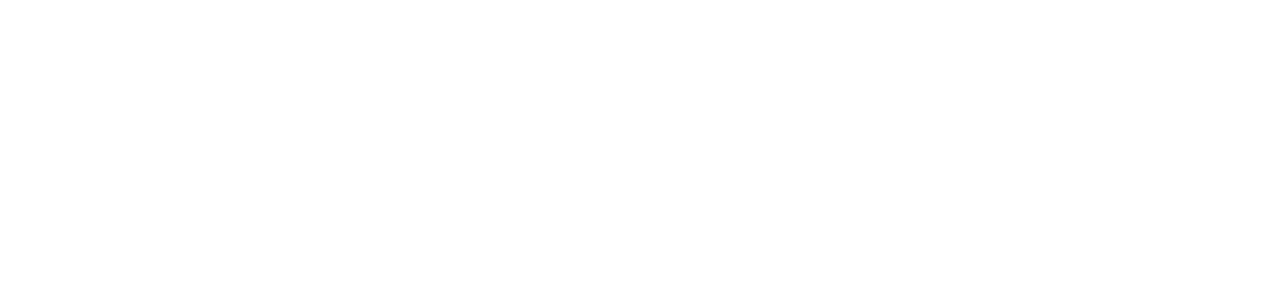
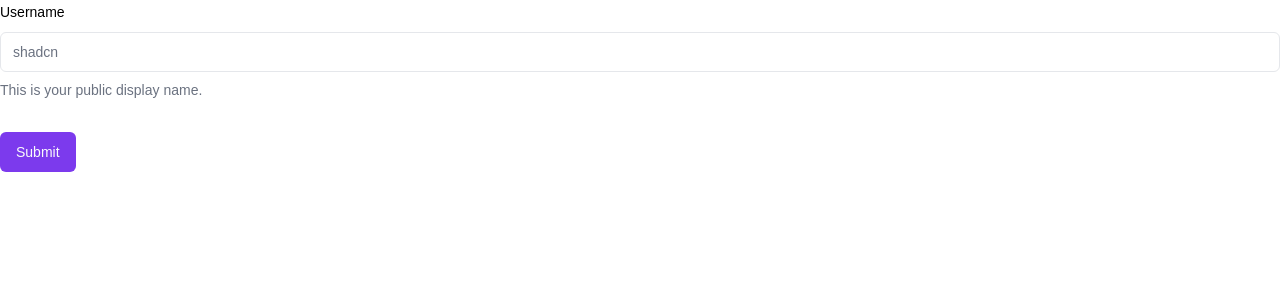
Before and after one commit to jram17/Tokenize, a React (Vite) app in the folder frontend/: page /create in a window 1280 px wide. Shown: the top 300 px of the page. Built offline with nearby package versions, Linux system fonts and the light colour scheme; the HTML template or start-up script is replaced by a standard one; a web font is replaced by a local one.

Commit message:
Basic Create oage setup

```diff
--- a/frontend/src/app_components/TokenForm.jsx
+++ b/frontend/src/app_components/TokenForm.jsx
@@ -1,7 +1,66 @@
-import React from 'react';
+import { zodResolver } from '@hookform/resolvers/zod';
+import { useForm } from 'react-hook-form';
+import { z } from 'zod';
+import { Button } from '@/components/ui/button';
+import {
+  Form,
+  FormControl,
+  FormDescription,
+  FormField,
+  FormItem,
+  FormLabel,
+  FormMessage,
+} from '@/components/ui/form';
+import { Input } from '@/components/ui/input';
+
+// Define the form schema
+const formSchema = z.object({
+  username: z.string().min(2, {
+    message: 'Username must be at least 2 characters.',
+  }),
+});
 
 function TokenForm() {
-  return <div></div>;
+  // Create the form using useForm
+  const form = useForm({
+    resolver: zodResolver(formSchema),
+    defaultValues: {
+      username: '',
+    },
+  });
+
+  // Define the submit handler
+  const onSubmit = (values) => {
+    // Do something with the form values
+    const { username } = values;
+    console.log(`Submitting form with username: ${username}`);
+  };
+
+  return (
+    <div>
+      <Form {...form}>
+        <form onSubmit={form.handleSubmit(onSubmit)} className="space-y-8">
+          <FormField
+            control={form.control}
+            name="username"
+            render={({ field }) => (
+              <FormItem>
+                <FormLabel>Username</FormLabel>
+                <FormControl>
+                  <Input placeholder="shadcn" {...field} />
+                </FormControl>
+                <FormDescription>
+                  This is your public display name.
+                </FormDescription>
+                <FormMessage />
+              </FormItem>
+            )}
+          />
+          <Button type="submit">Submit</Button>
+        </form>
+      </Form>
+    </div>
+  );
 }
 
 export default TokenForm;
--- /dev/null
+++ b/frontend/src/components/ui/input.jsx
@@ -0,0 +1,19 @@
+import * as React from "react"
+
+import { cn } from "@/lib/utils"
+
+const Input = React.forwardRef(({ className, type, ...props }, ref) => {
+  return (
+    (<input
+      type={type}
+      className={cn(
+        "flex h-10 w-full rounded-md border border-input bg-background px-3 py-2 text-sm ring-offset-background file:border-0 file:bg-transparent file:text-sm file:font-medium placeholder:text-muted-foreground focus-visible:outline-none focus-visible:ring-2 focus-visible:ring-ring focus-visible:ring-offset-2 disabled:cursor-not-allowed disabled:opacity-50",
+        className
+      )}
+      ref={ref}
+      {...props} />)
+  );
+})
+Input.displayName = "Input"
+
+export { Input }
--- a/frontend/src/pages/CreateTokens.jsx
+++ b/frontend/src/pages/CreateTokens.jsx
@@ -1,7 +1,11 @@
 import React from 'react';
-
+import TokenForm from '@/app_components/TokenForm';
 function CreateTokens() {
-  return <div></div>;
+  return (
+    <div>
+      <TokenForm />
+    </div>
+  );
 }
 
 export default CreateTokens;
```
